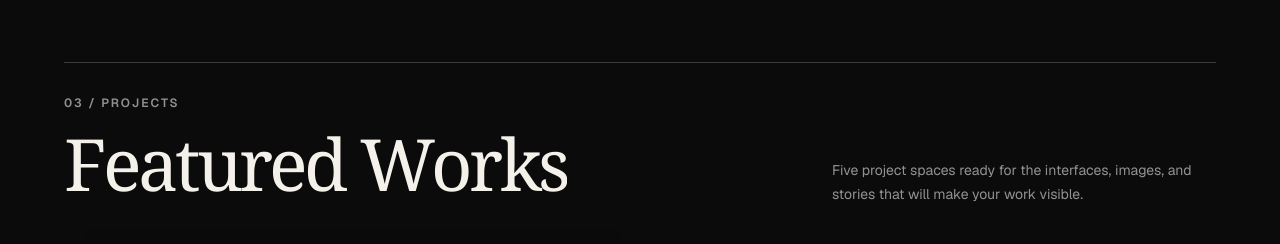
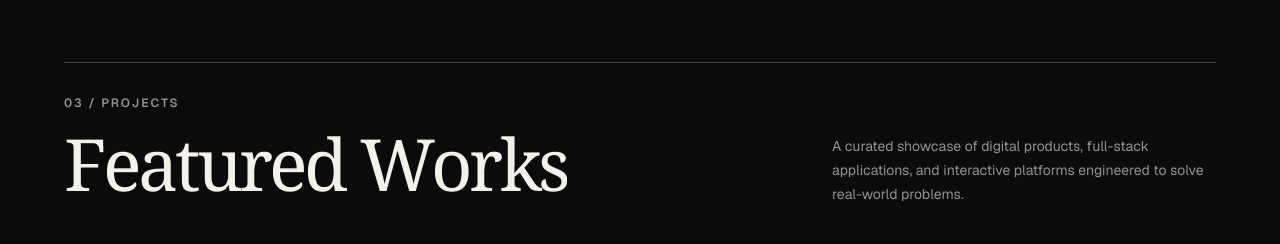
Before and after one commit to louinaquines/updated-portfolio, a Next.js app: page / in a window 1280 px wide. Shown: the part 2520-2764 px from the top of the page. Built offline with nearby package versions, Linux system fonts and the light colour scheme; no server answers.

Commit message:
updated v2

```diff
--- a/src/components/Projects.tsx
+++ b/src/components/Projects.tsx
@@ -69,7 +69,7 @@ export default function Projects() {
               textAlign="left"
             />
           </div>
-          <p className="max-w-sm text-sm leading-6 text-white/55">Five project spaces ready for the interfaces, images, and stories that will make your work visible.</p>
+          <p className="max-w-sm text-sm leading-6 text-white/55">A curated showcase of digital products, full-stack applications, and interactive platforms engineered to solve real-world problems.</p>
         </div>
         <div ref={galleryRef} style={{ opacity: 0 }}>
           <AccordionGallery items={projects} defaultIndex={0} trigger="hover" height={460} expandRatio={0.52} duration={0.75} gap={10} radius={14} />
```
